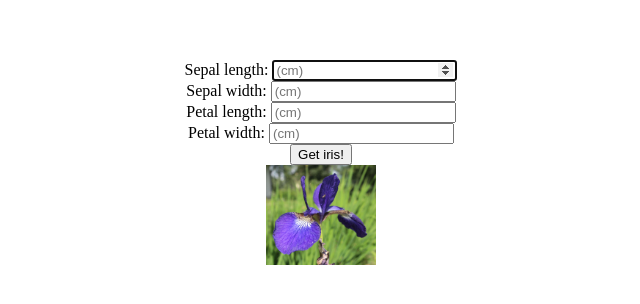
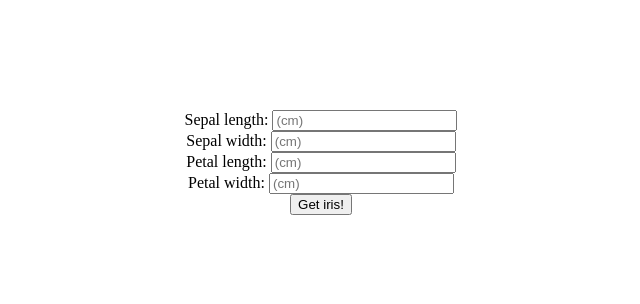
Before and after one commit to jayme-anchante/iris-prediction, a plain HTML site: page index.html in a window 1280 px wide. Shown: the part 238-542 px from the top of the page, without its empty margins (319-959 px from the left). Drawn offline with Linux system fonts and the light colour scheme.

Commit message:
updated index.html * remove autofocus from input * removed hardcoded img

```diff
--- a/index.html
+++ b/index.html
@@ -8,7 +8,7 @@
     <div id="app" class="container">
       <div>
         <label for="sepal_length">Sepal length:</label>
-        <input autofocus=true type="number" id="sepal_length" name="sepal_length" placeholder="(cm)">
+        <input type="number" id="sepal_length" name="sepal_length" placeholder="(cm)">
       </div>
       <div>
         <label for="sepal_width">Sepal width:</label>
@@ -24,7 +24,6 @@
       </div>
     <button>Get iris!</button>
     <div id="result">
-      <img src="assets/setosa.jpeg" alt="setosa" height=100>
     </div>
     </div>
     <script src="train/clf.js"></script>
```
